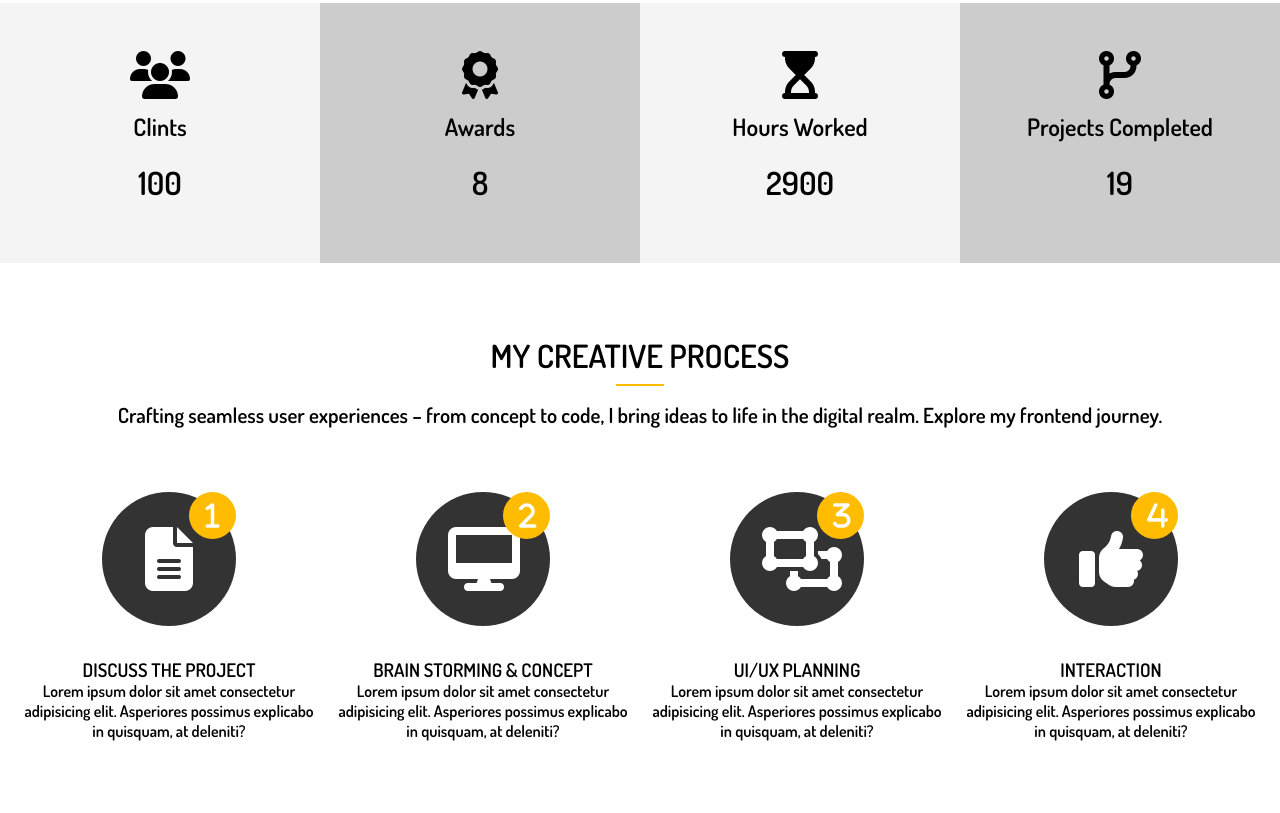
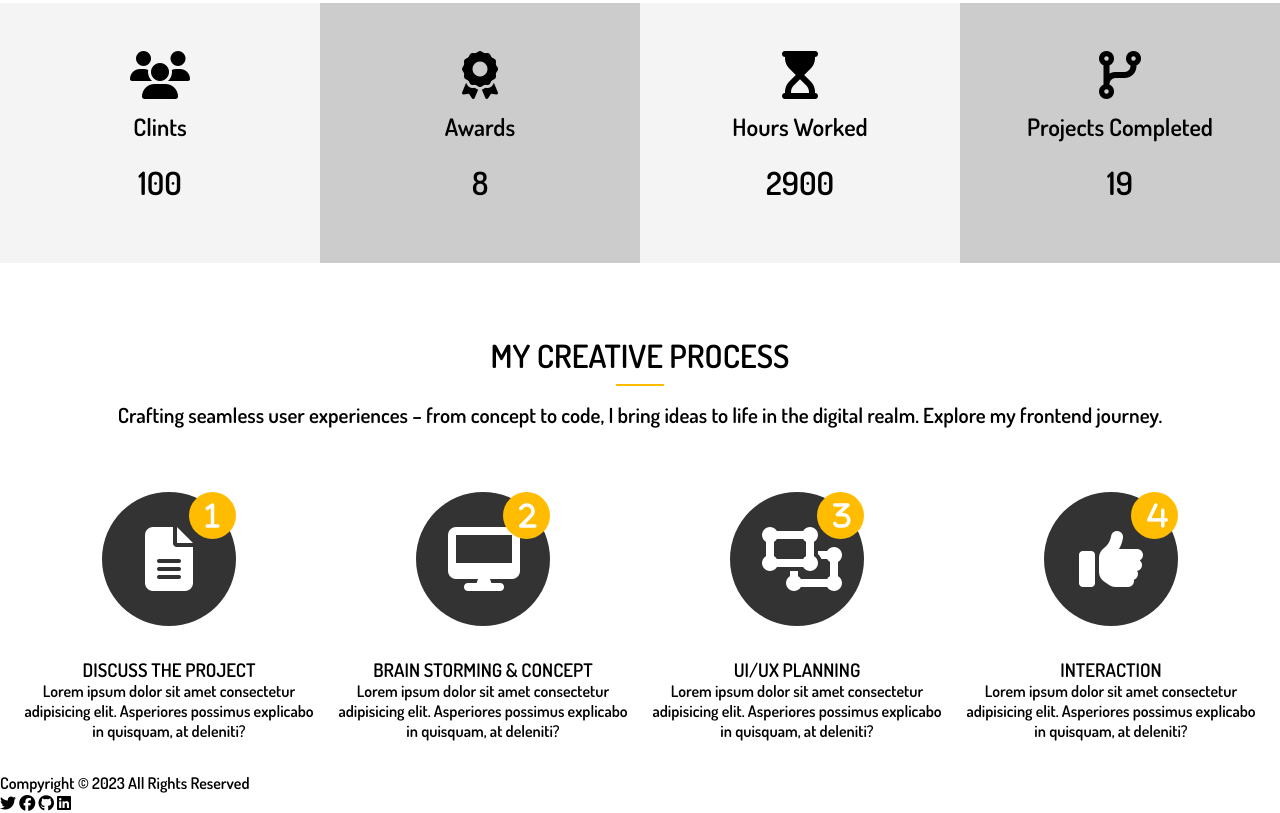
Before and after one commit to ahmedkhaled89/my-custom-john-doe-portfolio, a website: page dist/index.html in a window 1280 px wide. Shown: the part 1203-2016 px from the top of the page. Before the commit the page ends 1976 px from the top, so only its background shows below. Drawn offline with Linux system fonts and the light colour scheme.

Commit message:
Adding the footer section to the html file

```diff
--- a/dist/index.html
+++ b/dist/index.html
@@ -193,6 +193,19 @@
         </div>
       </div>
     </section>
+
+    <!-- Footer -->
+    <footer id="mainn-footer">
+      <div class="footer-content content">
+        <p>Compyright &copy; 2023 All Rights Reserved</p>
+        <div class="social">
+          <i class="fab fa-twitter"></i>
+          <i class="fab fa-facebook"></i>
+          <i class="fab fa-github"></i>
+          <i class="fab fa-linkedin"></i>
+        </div>
+      </div>
+    </footer>
     <script src="js/typewriter.js"></script>
   </body>
 </html>
```
